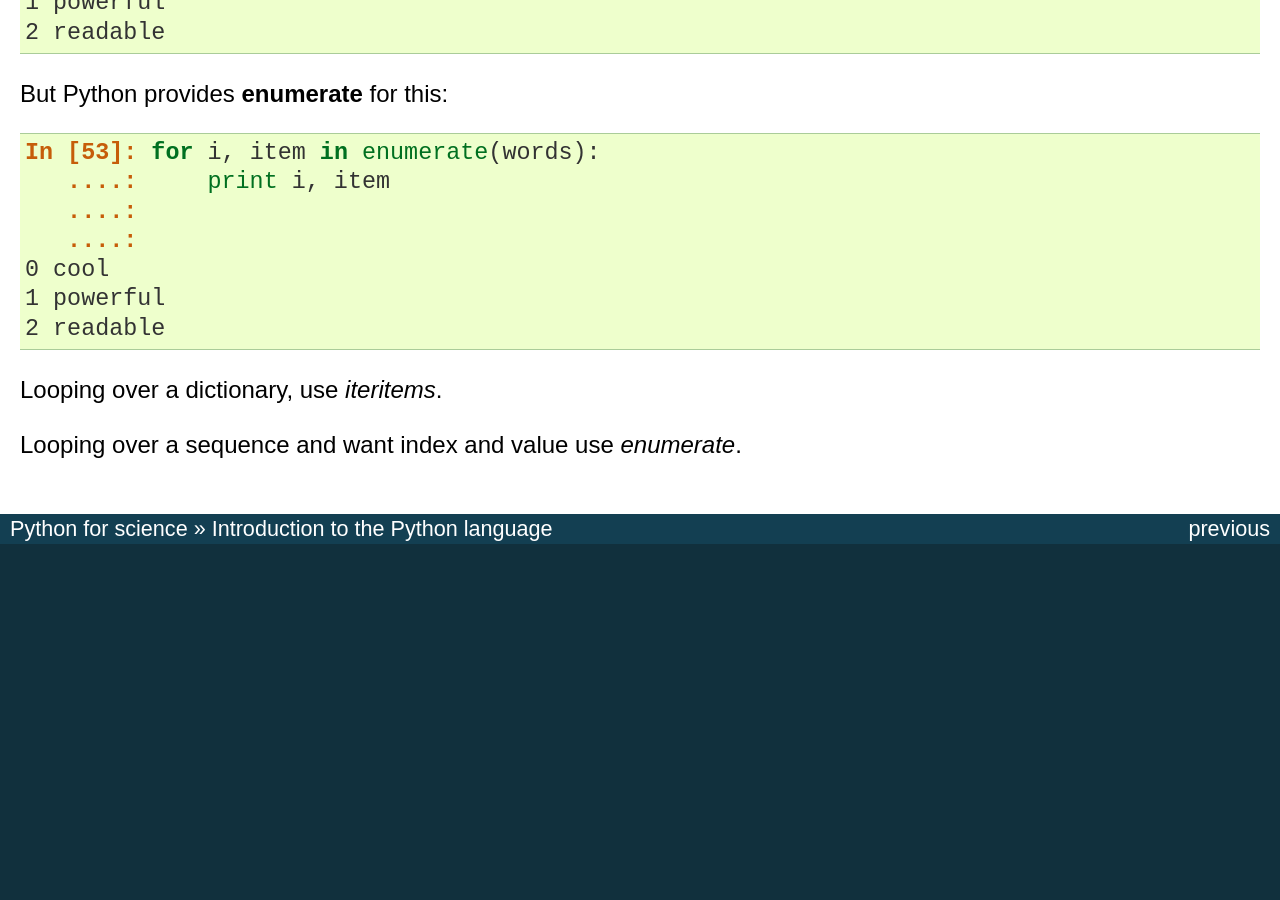
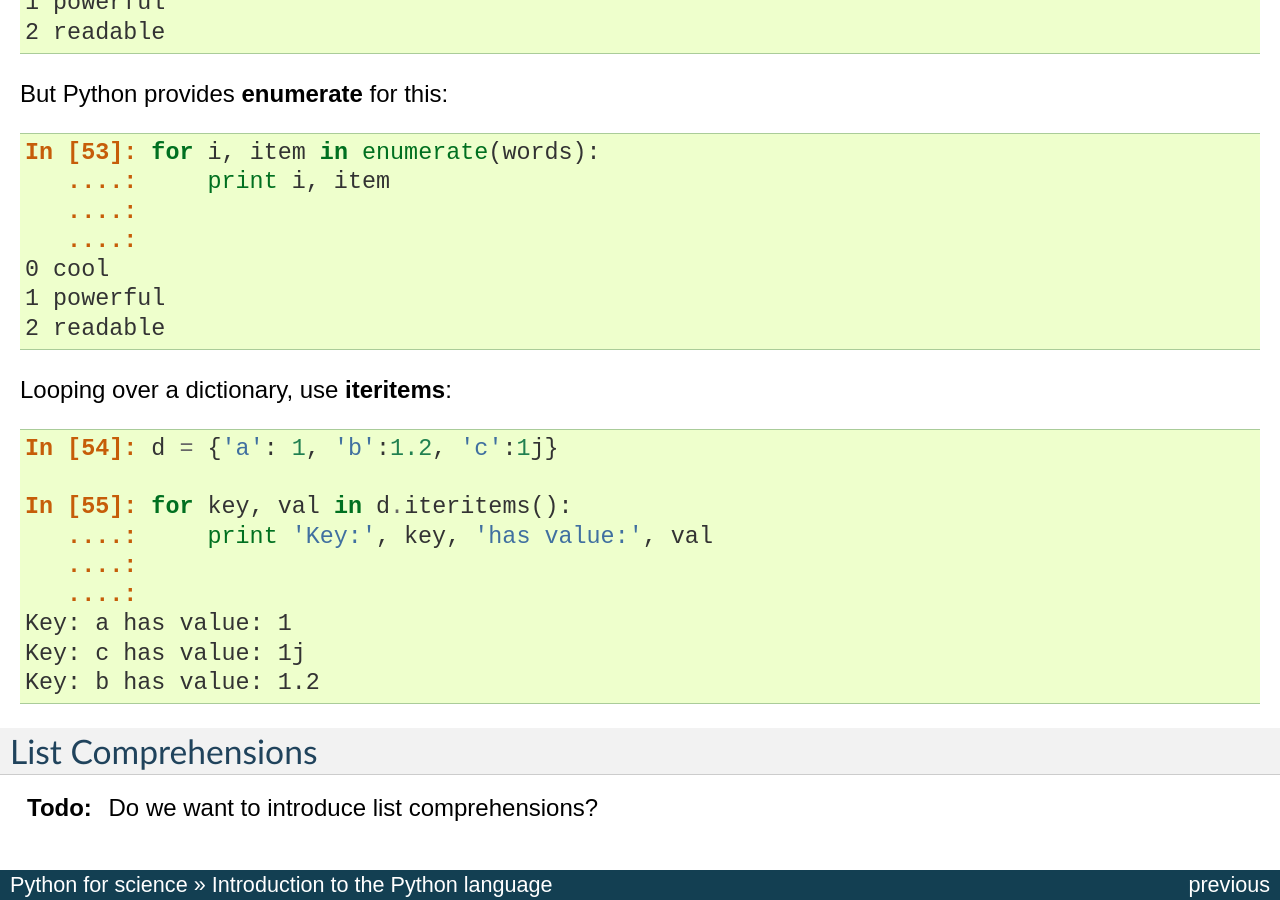
Before and after one commit to GaelVaroquaux/scipy-tutorials, a Sphinx documentation site: the page built from source/control_flow.rst, in a window 1280 px wide and 900 px high, scrolled down 3288 px. Built offline with Sphinx 7.4.7, drawn with Linux system fonts in a browser that asks for light colours; before the commit the page ends 3832 px from its top, so only the background shows below that.

Commit message:
Add iteritems example.

```diff
--- a/source/control_flow.rst
+++ b/source/control_flow.rst
@@ -141,6 +141,23 @@ But Python provides **enumerate** for this:
     1 powerful
     2 readable
 
-Looping over a dictionary, use *iteritems*.
+Looping over a dictionary, use **iteritems**:
 
-Looping over a sequence and want index and value use *enumerate*.
+.. sourcecode:: ipython
+
+    In [54]: d = {'a': 1, 'b':1.2, 'c':1j}
+
+    In [55]: for key, val in d.iteritems():
+       ....:     print 'Key:', key, 'has value:', val
+       ....:
+       ....:
+    Key: a has value: 1
+    Key: c has value: 1j
+    Key: b has value: 1.2
+
+List Comprehensions
+-------------------
+
+.. todo::
+
+   Do we want to introduce list comprehensions?
```
